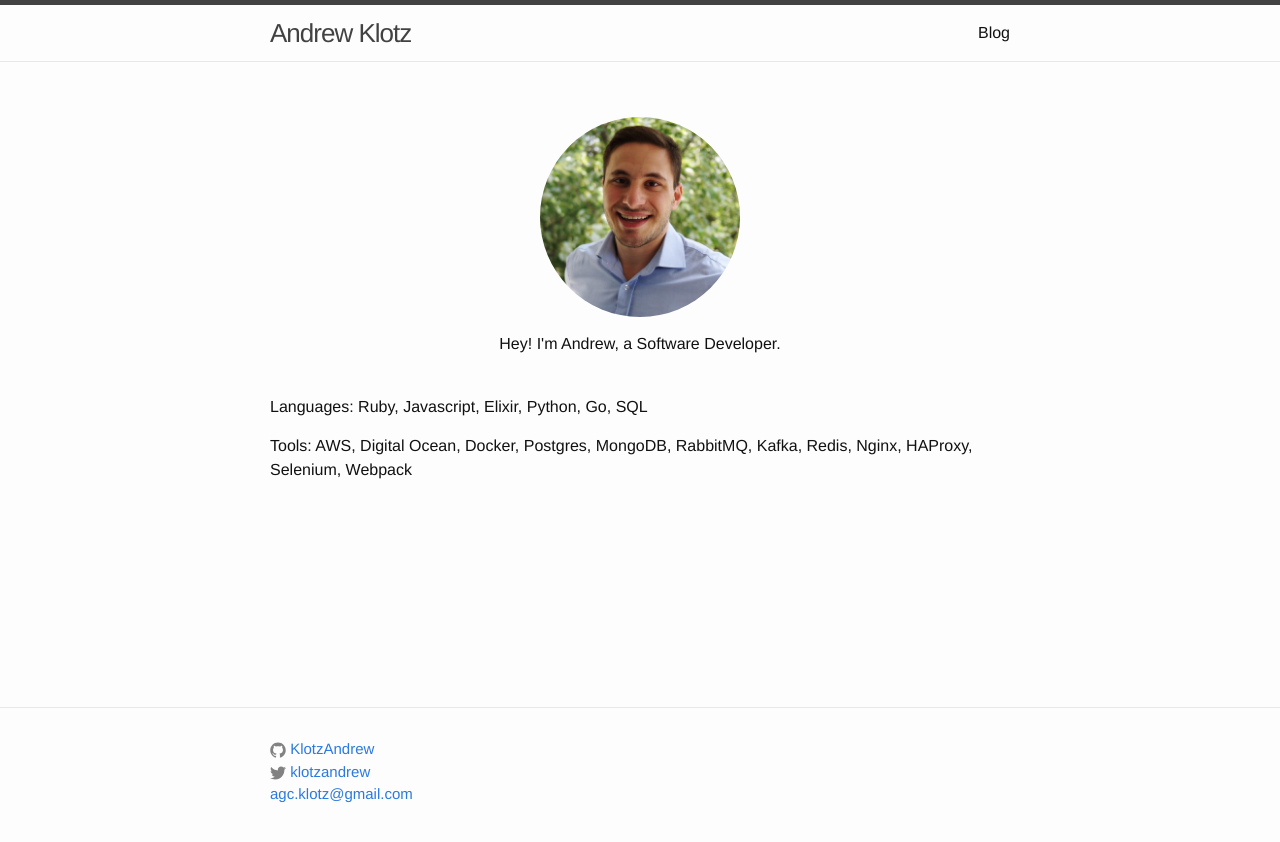
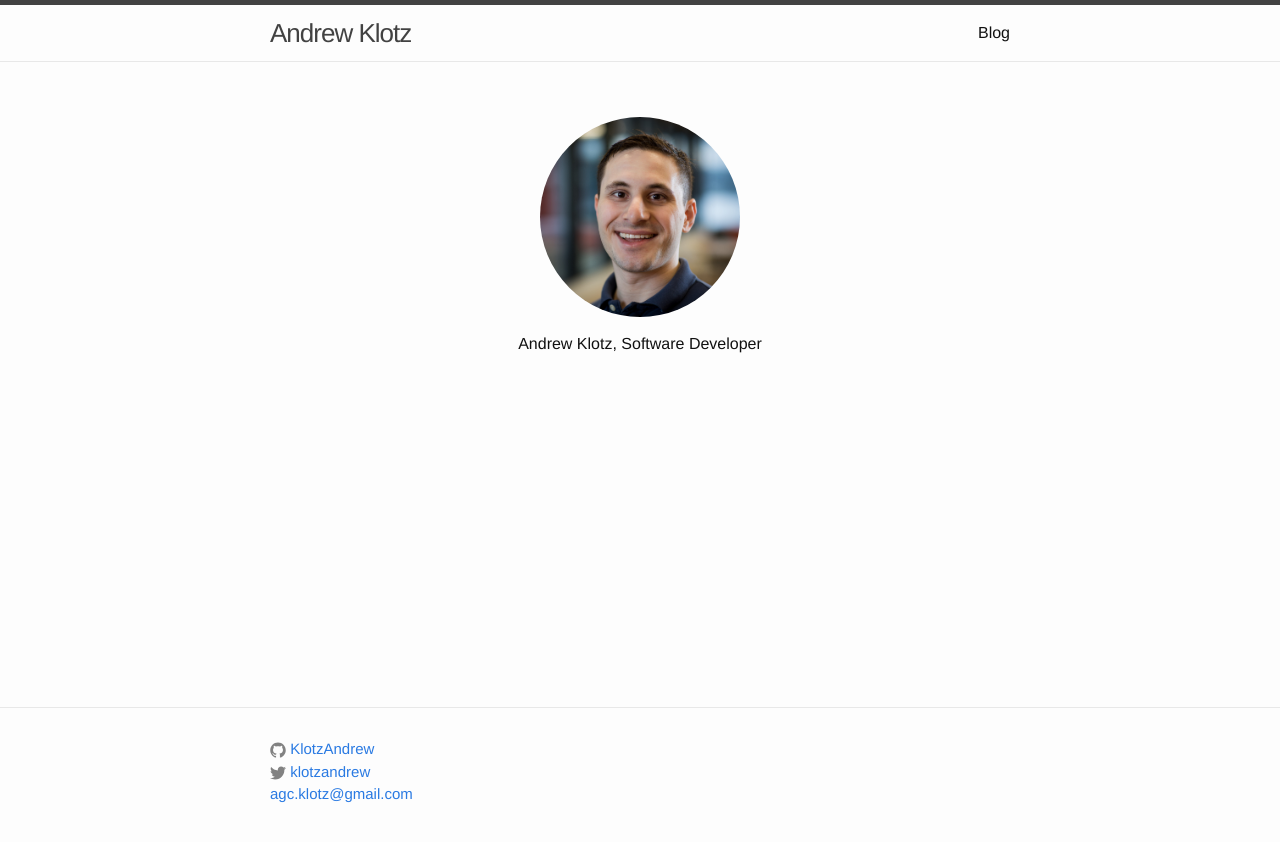
Before and after one commit to KlotzAndrew/klotzandrew.github.io, a Jekyll site: the page built from index.html, in a window 1280 px wide. Shown: the top 842 px of the page. Built offline with Jekyll 4.4.1, drawn with Linux system fonts in a browser that asks for light colours.

Commit message:
update photo

```diff
--- a/index.html
+++ b/index.html
@@ -6,21 +6,13 @@ layout: default
   <div>
     <img
       class="home-avatar"
-      src="{{ site.baseurl }}/assets/andrew.jpg"
+      src="{{ site.baseurl }}/assets/andrew-2019-03-24.jpg"
     />
   </div>
 
   <div class="home-content">
     <p class="text-center">
-      Hey! I'm Andrew, a Software Developer.
-    </p>
-    <br>
-    <p>
-      Languages: Ruby, Javascript, Elixir, Python, Go, SQL
-    </p>
-    <p>
-      Tools: AWS, Digital Ocean, Docker, Postgres, MongoDB, RabbitMQ, Kafka,
-      Redis, Nginx, HAProxy, Selenium, Webpack
+      Andrew Klotz, Software Developer
     </p>
   </div>
 </div>
```
Also changed, not shown: assets/andrew-2019-03-24.jpg (added).
